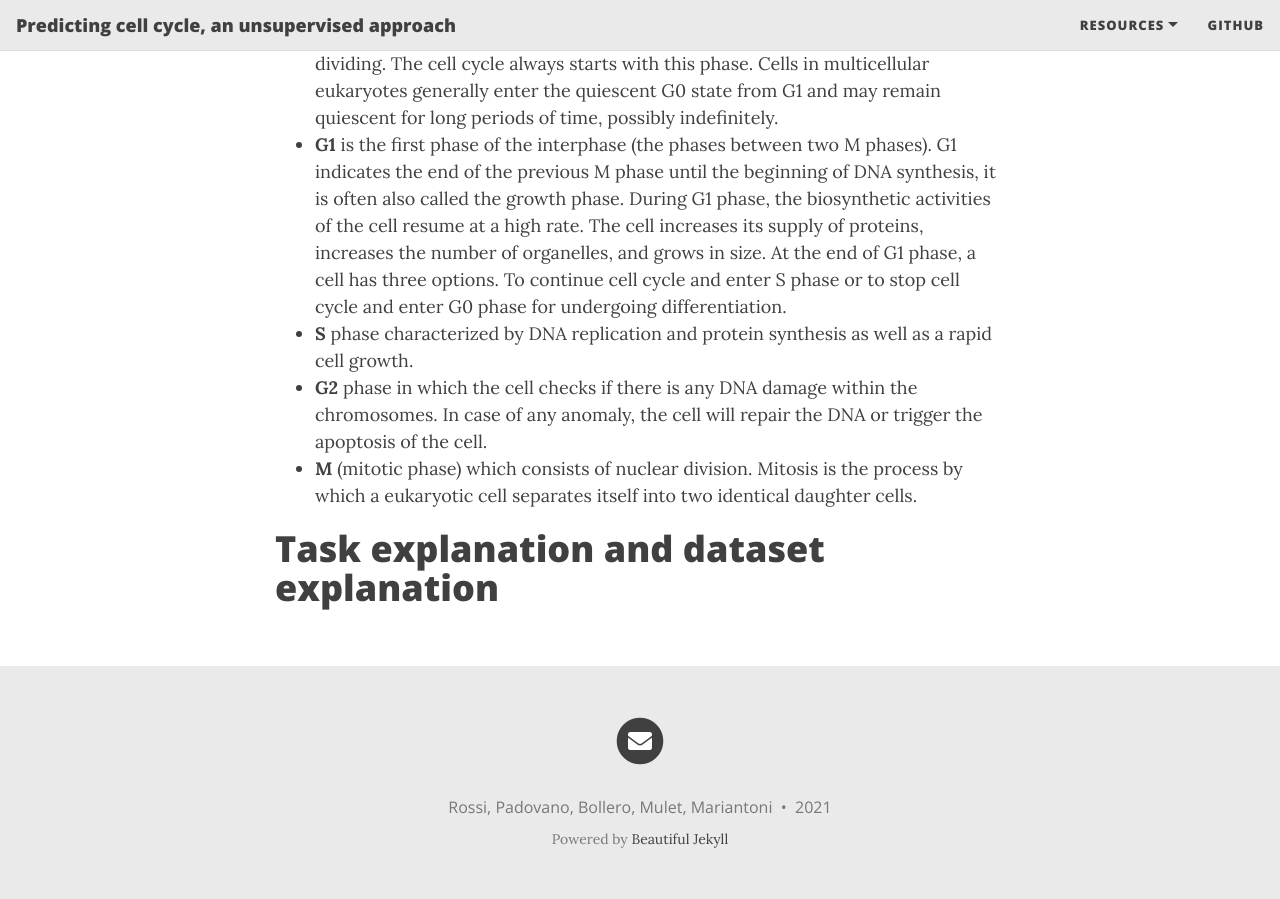
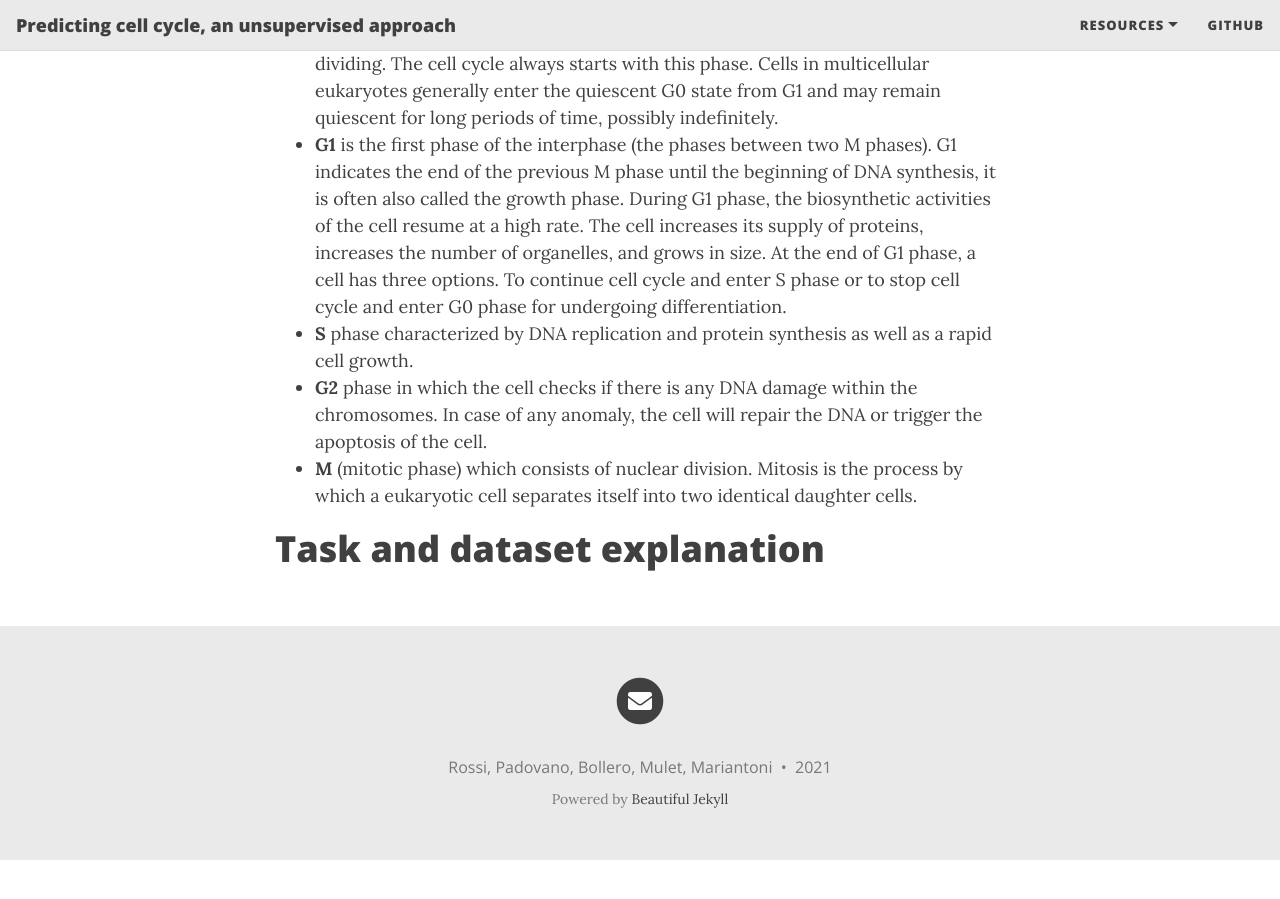
Before and after one commit to lucarossi9/statistical_computation_4, a Jekyll site: the page built from index.md, in a window 1280 px wide and 900 px high, scrolled down 2723 px. Built offline with Jekyll 4.4.1, drawn with Linux system fonts in a browser that asks for light colours; nearby versions of some CDN libraries; the list of posts is cut into pages by our own code; after the commit the page ends 3583 px from its top, so only the background shows below that.

Commit message:
Update index.md

```diff
--- a/index.md
+++ b/index.md
@@ -30,4 +30,4 @@ Cell cycle is the most fundamental biological process underlying the existence a
 * **G2** phase in which the cell checks if there is any DNA damage within the chromosomes. In case of any anomaly, the cell will repair the DNA or trigger the apoptosis of the cell.
 * **M** (mitotic phase) which consists of nuclear division. Mitosis is the process by which a eukaryotic cell separates itself into two identical daughter cells.
 
-# Task explanation and dataset explanation
+# Task and dataset explanation
```
